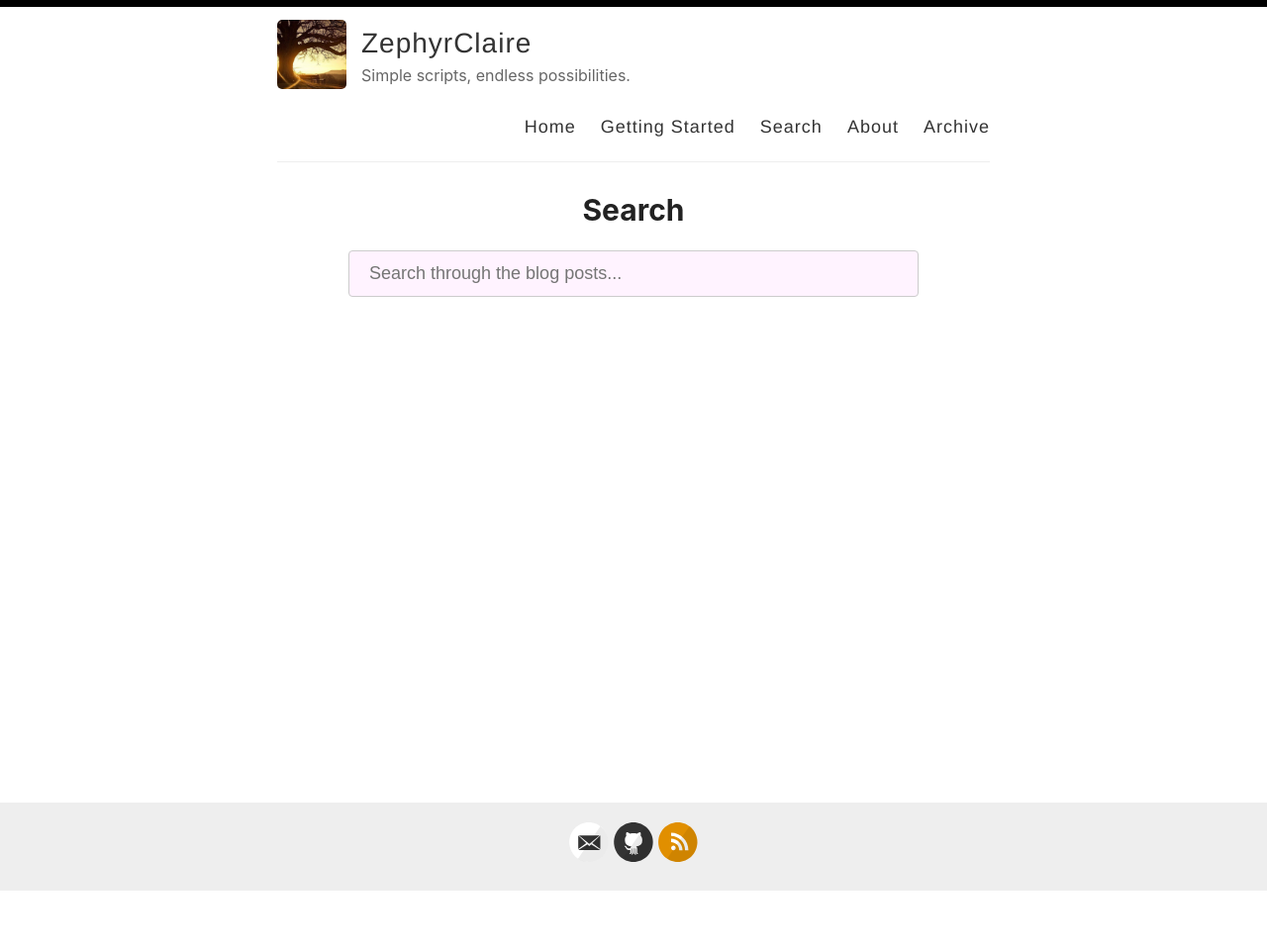
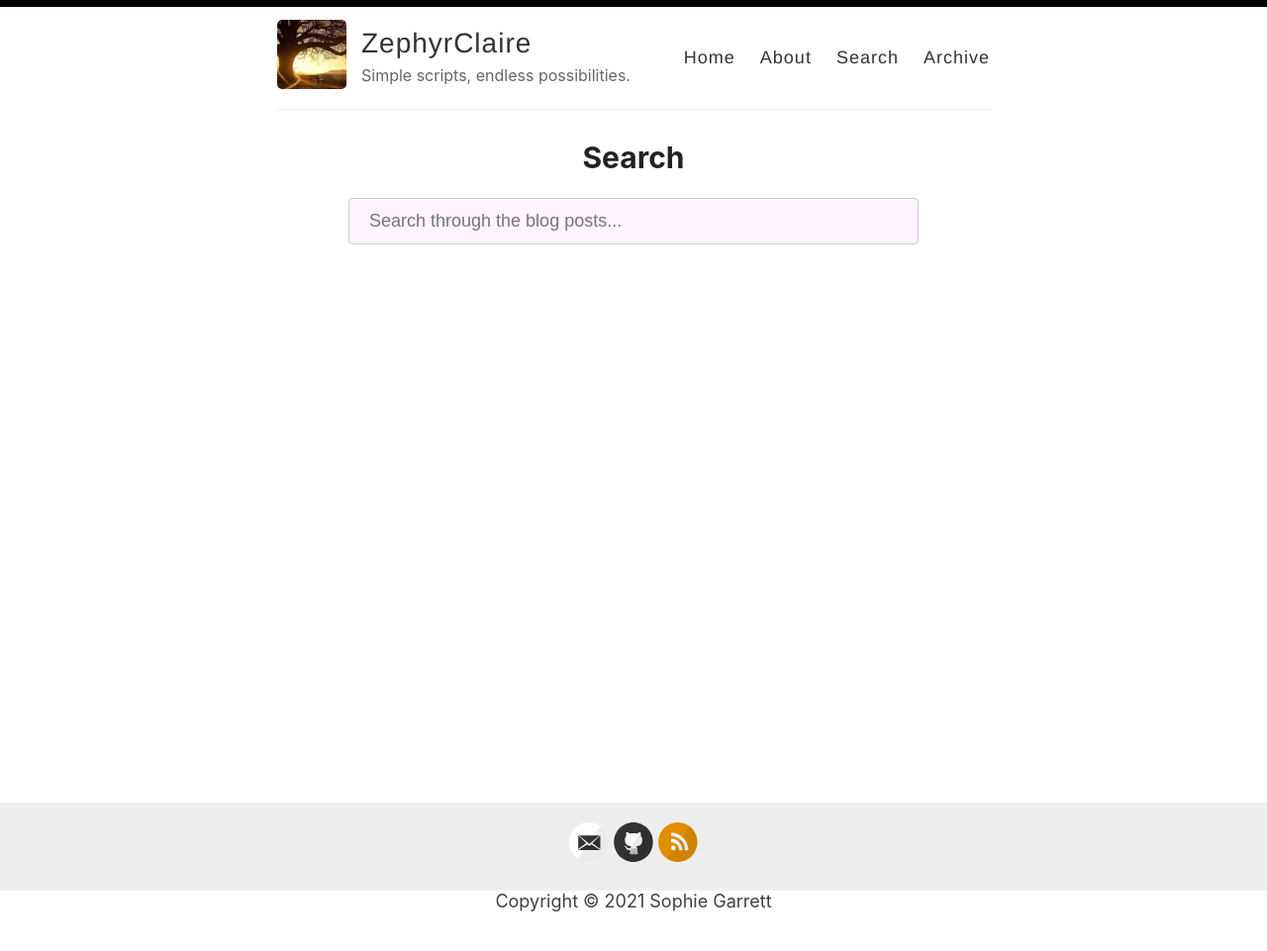
Before and after one commit to sophiegarrett/sophiegarrett.github.io, a Jekyll site: the page built from _pages/search.md, in a window 1280 px wide. Shown: the whole page at 99% size. Built offline with Jekyll 4.4.1, drawn with Linux system fonts in a browser that asks for light colours; before the commit the page ends 901 px from its top, so only the background shows below that.

Commit message:
Edit navbar and add copyright notice

```diff
--- a/_layouts/default.html
+++ b/_layouts/default.html
@@ -29,9 +29,8 @@
 
             <nav>
               <a href="{{ site.baseurl }}/">Home</a>
-              <a href="{{ site.baseurl }}/getting-started">Getting Started</a>
+              <a href="{{ site.baseurl }}/about">About</a>
               <a href="{{ site.baseurl }}/search">Search</a>
-              <a href="{{ site.baseurl }}/about">About</a>
               <a href="{{ site.baseurl }}/archive">Archive</a>
             </nav>
           </header>
@@ -48,6 +47,7 @@
         <div class="container">
           <footer class="footer">
             {% include svg-icons.html %}
+            <p>Copyright © 2021 Sophie Garrett</p>
           </footer>
         </div>
       </div>
```
